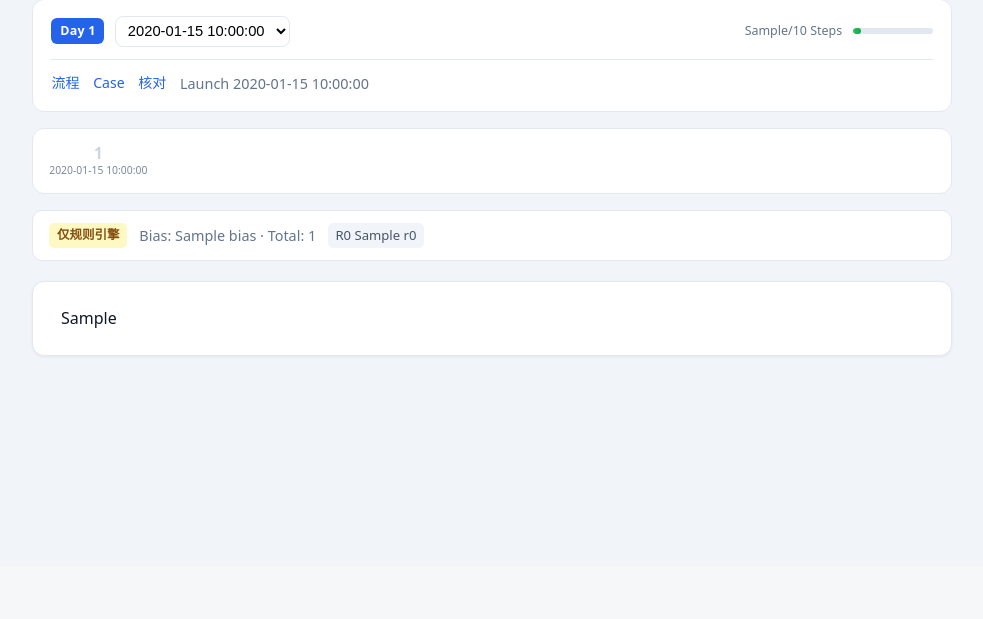
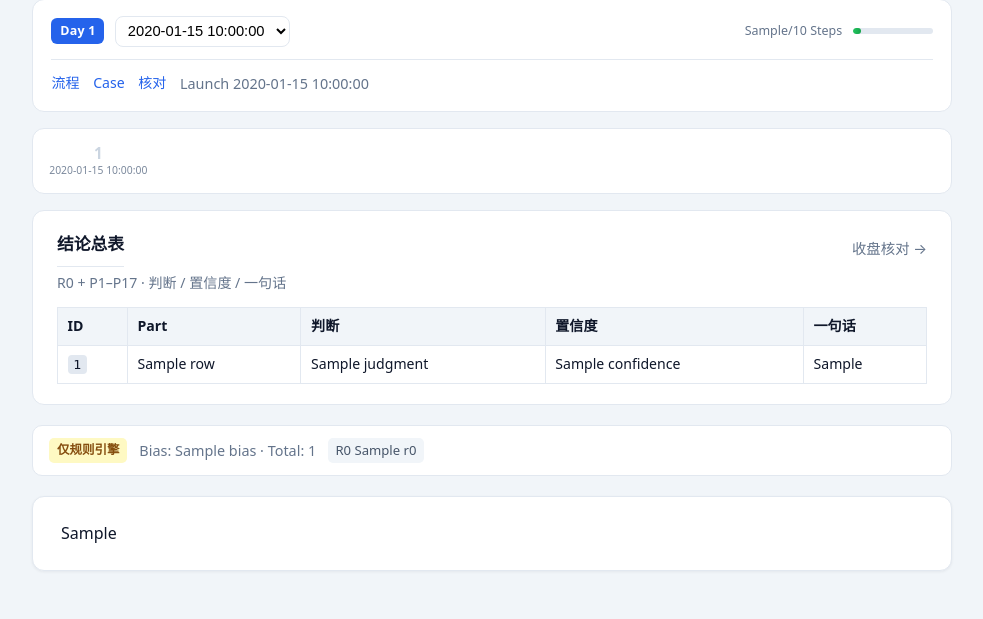
Before and after one commit to Rae9711/us-equity-research-agent, a FastAPI app: template web/templates/today.html in a window 1280 px wide. Shown: the part 234-853 px from the top of the page, without its empty margins (148-1131 px from the left). Before the commit the page ends 591 px from the top, so only its background shows below. Run offline with FastAPI, Linux system fonts and the light colour scheme; the template is opened without the code that fills it: most values are stand-ins (such as "Sample title", 1, 10 or a date in 2020); some libraries are stand-ins or nearby versions.

Commit message:
Add Step 1 conclusion index table to web and align WORKFLOW formats.
Surface R0+P1–P17 as a dedicated table on /today, persist via resync, and
match WORKFLOW judgment/one-liner conventions for R0 and P17.

Co-authored-by: Cursor <cursoragent@cursor.com>

```diff
--- a/src/research/report.py
+++ b/src/research/report.py
@@ -30,12 +30,12 @@ def render_morning_report(
 
     lines.append("## 结论总表")
     lines.append("")
-    lines.append("| Part | 判断 | 置信度 | 一句话 |")
-    lines.append("|------|------|--------|--------|")
+    lines.append("| ID | Part | 判断 | 置信度 | 一句话 |")
+    lines.append("|----|------|------|--------|--------|")
     for pid in MORNING_REPORT_ORDER:
         p = parts.get(pid) or {}
         lines.append(
-            f"| {part_label(pid)} | {p.get('judgment', '—')} | {_conf_str(p.get('confidence'))} | {p.get('one_liner', '—')} |"
+            f"| {pid} | {part_label(pid)} | {p.get('judgment', '—')} | {_conf_str(p.get('confidence'))} | {p.get('one_liner', '—')} |"
         )
     lines.append("")
 
--- a/web/main.py
+++ b/web/main.py
@@ -28,6 +28,7 @@ from src.web.launch import launch_date
 from src.web.labels import unified_about, unified_label
 from src.web.stats import accuracy_by_date, accuracy_for_date, global_accuracy
 from src.web.steps_status import step_available, steps_status
+from src.web.conclusion_index import morning_index_from_parts, morning_index_from_records
 from src.web.verify_order import conclusion_sort_key, sort_conclusions
 from src.web.verify_service import VerifyItem, VerifyPayload, save_verifications
 from web.auth import optional_basic_auth
@@ -338,6 +339,12 @@ def today_report(request: Request, date: str | None = None) -> HTMLResponse:
     if json_path.exists():
         meta = json.loads(json_path.read_text(encoding="utf-8"))
 
+    conclusions = _load_conclusions(trading_date)
+    if meta and meta.get("parts"):
+        index_rows = morning_index_from_parts(meta["parts"])
+    else:
+        index_rows = morning_index_from_records(conclusions)
+
     return templates.TemplateResponse(
         request,
         "today.html",
@@ -345,6 +352,7 @@ def today_report(request: Request, date: str | None = None) -> HTMLResponse:
             **_page_context(trading_date, active="today", current_step=1),
             "report_html": report_html,
             "meta": meta,
+            "index_rows": index_rows,
         },
     )
 
--- a/web/static/today.css
+++ b/web/static/today.css
@@ -1,3 +1,41 @@
+.conclusion-index {
+  margin: 0 0 1.25rem;
+}
+.conclusion-index-head {
+  display: flex;
+  align-items: center;
+  justify-content: space-between;
+  gap: 0.75rem;
+  flex-wrap: wrap;
+}
+.conclusion-index-head .section-title { margin: 0; }
+.conclusion-index-sub { margin: 0.35rem 0 0.75rem; font-size: 0.88rem; }
+.conclusion-index-scroll { overflow-x: auto; }
+.conclusion-index-table {
+  border-collapse: collapse;
+  width: 100%;
+  font-size: 0.88rem;
+}
+.conclusion-index-table th,
+.conclusion-index-table td {
+  border: 1px solid var(--border);
+  padding: 0.45rem 0.6rem;
+  text-align: left;
+  vertical-align: top;
+}
+.conclusion-index-table th {
+  background: #f1f5f9;
+  font-weight: 600;
+  white-space: nowrap;
+}
+.conclusion-index-table tr:nth-child(even) td { background: #fafbfc; }
+.conclusion-index-table code {
+  font-size: 0.82rem;
+  background: #e2e8f0;
+  padding: 0.1rem 0.35rem;
+  border-radius: 4px;
+}
+
 .hypothesis-panel {
   background: #fff;
   border: 1px solid var(--border);
@@ -40,6 +78,11 @@
 }
 
 .report-body > h1:first-child { display: none; }
+.report-body.skip-index-table > h2:first-of-type,
+.report-body.skip-index-table > h2:first-of-type + table,
+.report-body.skip-index-table > h2:first-of-type + p + table {
+  display: none;
+}
 .report-body h1 { font-size: 1.35rem; margin: 0 0 1rem; }
 .report-body h2 {
   font-size: 1.12rem;
--- /dev/null
+++ b/web/templates/_conclusion_index.html
@@ -0,0 +1,33 @@
+{% if index_rows %}
+<section class="conclusion-index panel">
+  <div class="conclusion-index-head">
+    <h2 class="section-title">结论总表</h2>
+    <a class="muted" href="/verify?date={{ day.trading_date }}">收盘核对 →</a>
+  </div>
+  <p class="muted conclusion-index-sub">R0 + P1–P17 · 判断 / 置信度 / 一句话</p>
+  <div class="conclusion-index-scroll">
+    <table class="conclusion-index-table">
+      <thead>
+        <tr>
+          <th>ID</th>
+          <th>Part</th>
+          <th>判断</th>
+          <th>置信度</th>
+          <th>一句话</th>
+        </tr>
+      </thead>
+      <tbody>
+        {% for row in index_rows %}
+        <tr>
+          <td><code>{{ row.part_id }}</code></td>
+          <td>{{ row.label }}</td>
+          <td>{{ row.judgment }}</td>
+          <td>{{ row.confidence }}</td>
+          <td>{{ row.one_liner }}</td>
+        </tr>
+        {% endfor %}
+      </tbody>
+    </table>
+  </div>
+</section>
+{% endif %}
--- a/web/templates/today.html
+++ b/web/templates/today.html
@@ -16,6 +16,8 @@
 
     {% include "_day_header.html" %}
     {% include "_step_nav.html" %}
+
+    {% include "_conclusion_index.html" %}
 
     {% if meta %}
     <div class="report-meta">
@@ -51,7 +53,7 @@
     </div>
     {% endif %}
 
-    <article class="report-body">{{ report_html | safe }}</article>
+    <article class="report-body skip-index-table">{{ report_html | safe }}</article>
   </div>
 </body>
 </html>
```
Also changed, not shown: src/jobs/step1_morning.py (+12 -0 lines), src/research/morning.py (+41 -2 lines), src/web/conclusion_index.py (added, +73 -0 lines).
